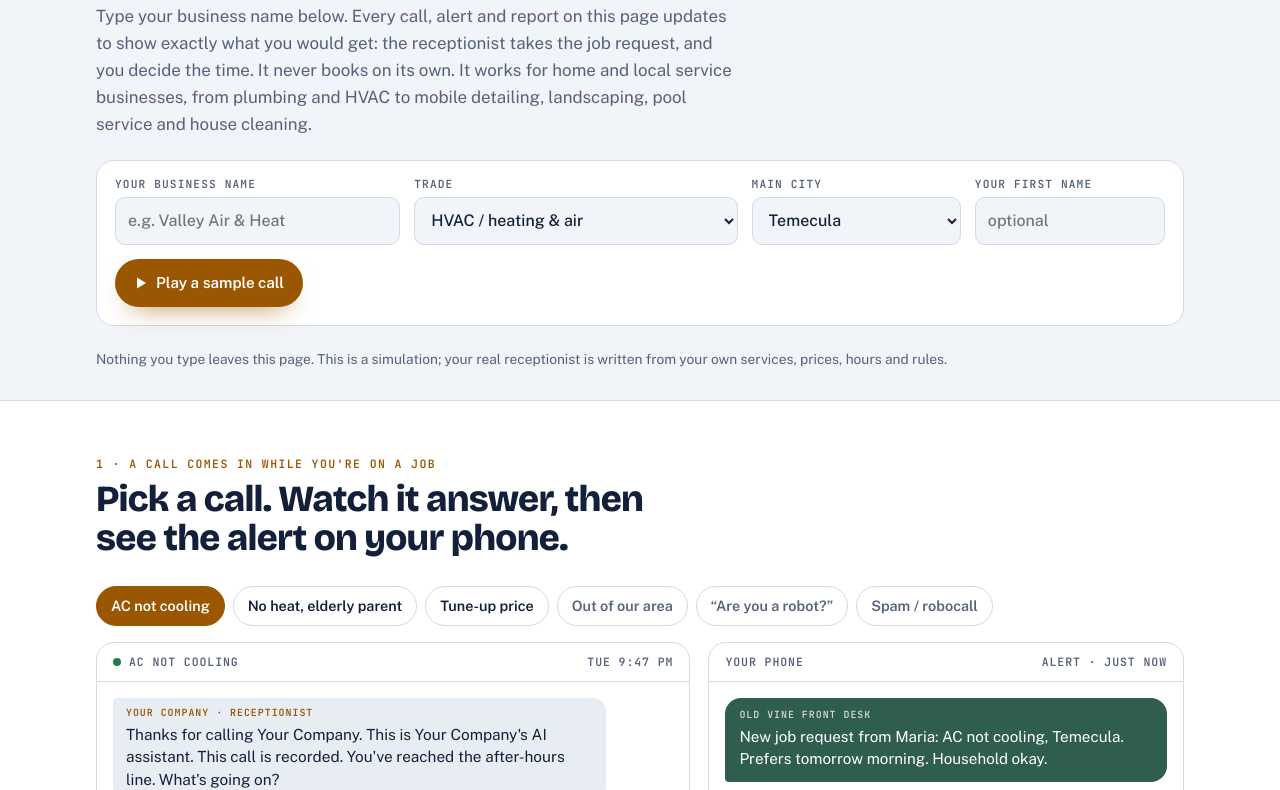
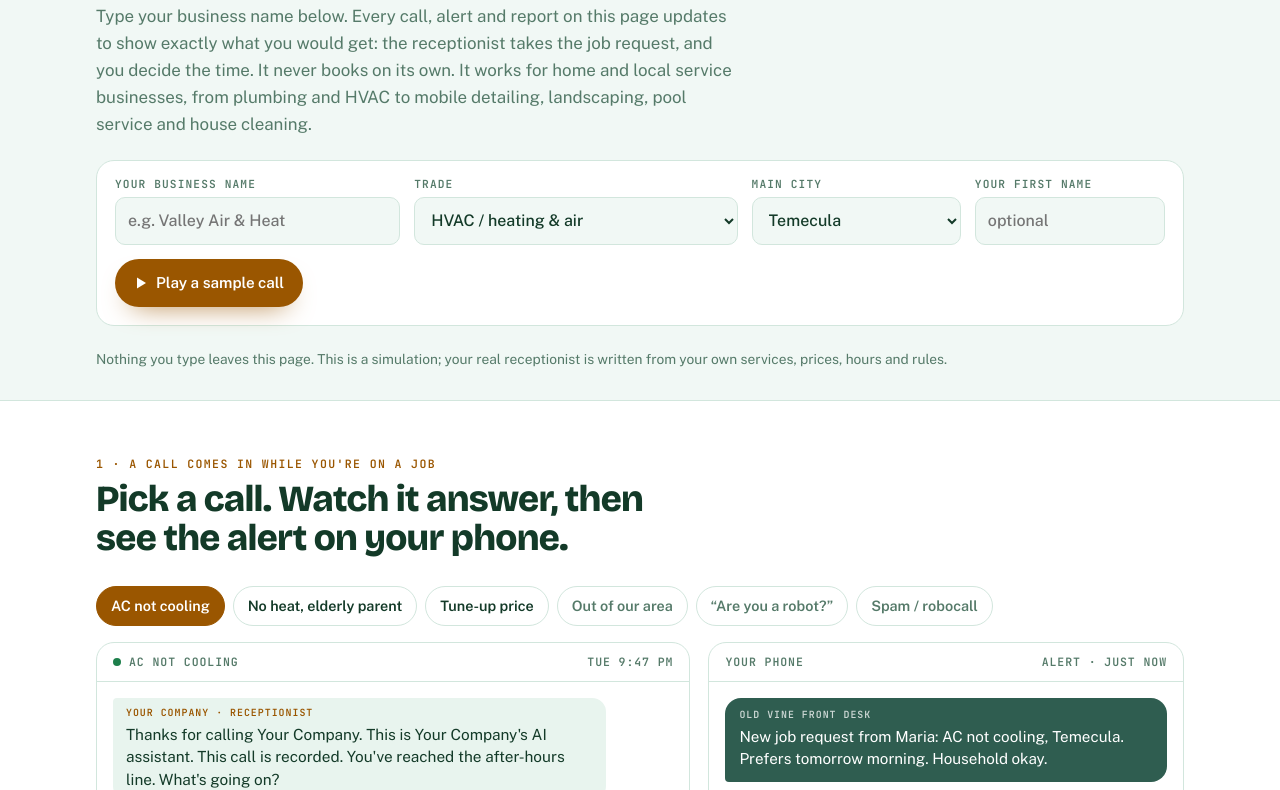
Before and after one commit to oldvinestudio/oldvinefrontdesk-site, a plain HTML site: page preview/index.html in a window 1280 px wide. Shown: the part 274-1064 px from the top of the page. Drawn offline with nearby package versions, Linux system fonts and the light colour scheme.

Commit message:
Change preview background from navy to dark green

```diff
--- a/preview/index.html
+++ b/preview/index.html
@@ -5,8 +5,8 @@
 <style>
 /* Layout: one working column (1120px). Personalize bar on top, then the live demo as two panes (the call | your phone), then rules, morning digest, setup, price. Dark-first, same identity as the Old Vine Studio site. */
 :root{
-  --bg:#0E1726; --surface:#152238; --surface-2:#1C2C47; --line:#2A3C5B; --fg:#EEF1F6; --muted:#9EACC3;
-  --amber:#F4B24A; --on-amber:#1C1305; --glow:rgba(244,178,74,.20); --ok:#74D3A0; --warn:#F08A6B; --caller:#24365A; --sms:#2F5D50; --on-sms:#F4FBF7;
+  --bg:#0E261B; --surface:#153828; --surface-2:#1C4733; --line:#2A5B44; --fg:#EEF6F2; --muted:#9EC3B2;
+  --amber:#F4B24A; --on-amber:#1C1305; --glow:rgba(244,178,74,.20); --ok:#74D3A0; --warn:#F08A6B; --caller:#245A41; --sms:#2F5D50; --on-sms:#F4FBF7;
   --display:"Bricolage Grotesque","Avenir Next","Segoe UI",system-ui,sans-serif;
   --body:"Public Sans","Segoe UI",system-ui,-apple-system,sans-serif;
   --mono:"JetBrains Mono",ui-monospace,"SFMono-Regular",Menlo,Consolas,monospace;
@@ -15,14 +15,14 @@
 }
 @media (prefers-color-scheme: light){
   :root:not([data-theme="dark"]){
-    --bg:#F1F4F8; --surface:#FFFFFF; --surface-2:#E8EDF4; --line:#D2DAE6; --fg:#13203A; --muted:#55627A;
-    --amber:#9A5600; --on-amber:#FFFFFF; --glow:rgba(226,140,20,.16); --ok:#1D7F4B; --warn:#B4401E; --caller:#DFE7F2; --sms:#2F5D50; --on-sms:#FFFFFF;
+    --bg:#F1F8F5; --surface:#FFFFFF; --surface-2:#E8F4EE; --line:#D2E6DD; --fg:#133A28; --muted:#557A69;
+    --amber:#9A5600; --on-amber:#FFFFFF; --glow:rgba(226,140,20,.16); --ok:#1D7F4B; --warn:#B4401E; --caller:#DFF2E9; --sms:#2F5D50; --on-sms:#FFFFFF;
     color-scheme:light;
   }
 }
 :root[data-theme="light"]{
-  --bg:#F1F4F8; --surface:#FFFFFF; --surface-2:#E8EDF4; --line:#D2DAE6; --fg:#13203A; --muted:#55627A;
-  --amber:#9A5600; --on-amber:#FFFFFF; --glow:rgba(226,140,20,.16); --ok:#1D7F4B; --warn:#B4401E; --caller:#DFE7F2; --sms:#2F5D50; --on-sms:#FFFFFF;
+  --bg:#F1F8F5; --surface:#FFFFFF; --surface-2:#E8F4EE; --line:#D2E6DD; --fg:#133A28; --muted:#557A69;
+  --amber:#9A5600; --on-amber:#FFFFFF; --glow:rgba(226,140,20,.16); --ok:#1D7F4B; --warn:#B4401E; --caller:#DFF2E9; --sms:#2F5D50; --on-sms:#FFFFFF;
   color-scheme:light;
 }
 *{box-sizing:border-box}
```
